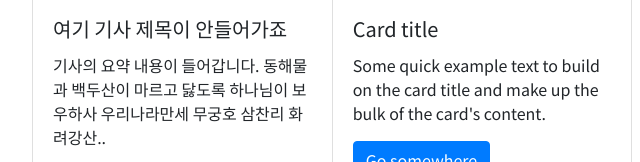
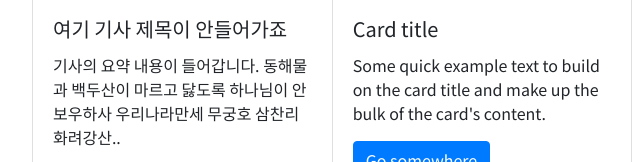
Before and after one commit to twy3009/sparta, a plain HTML site: page etc/bootstrap.html in a window 1280 px wide. Shown: the part 627-789 px from the top of the page, 158-798 px from the left. Drawn offline with nearby package versions, Linux system fonts and the light colour scheme.

Commit message:
안보우하사

```diff
--- a/etc/bootstrap.html
+++ b/etc/bootstrap.html
@@ -52,7 +52,7 @@
                     alt="Card image cap">
                 <div class="card-body">
                     <h5 class="card-title">여기 기사 제목이 안들어가죠</h5>
-                    <p class="card-text">기사의 요약 내용이 들어갑니다. 동해물과 백두산이 마르고 닳도록 하나님이 보우하사 우리나라만세 무궁호 삼찬리 화려강산..</p>
+                    <p class="card-text">기사의 요약 내용이 들어갑니다. 동해물과 백두산이 마르고 닳도록 하나님이 안보우하사 우리나라만세 무궁호 삼찬리 화려강산..</p>
                     <p class="card-text"><small class="text-muted">여기에 코멘트가 들어갑니다.</small></p>
                 </div>
             </div>
```
